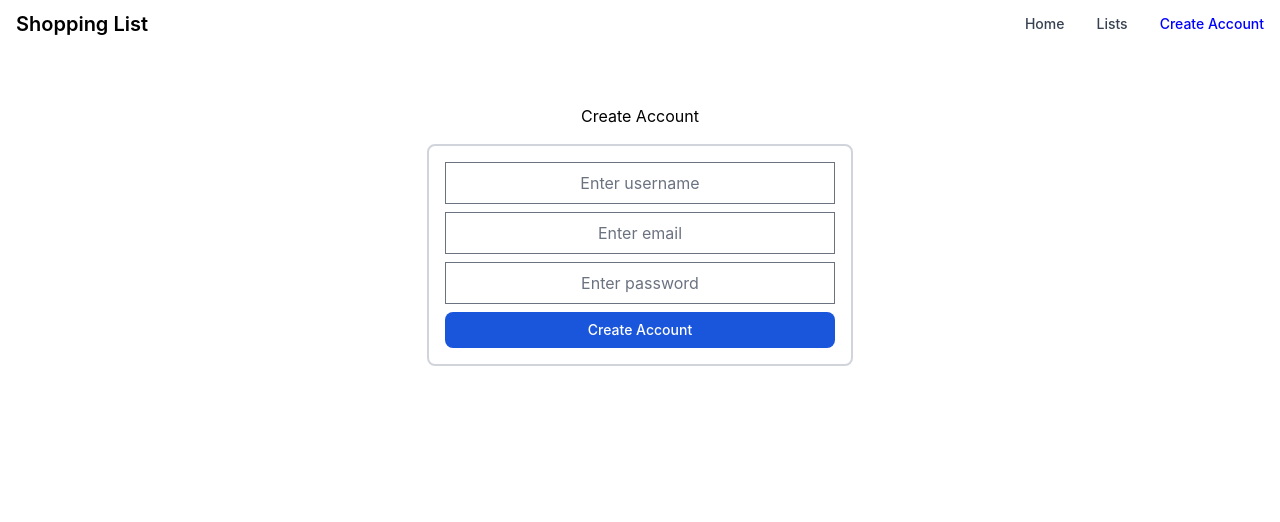
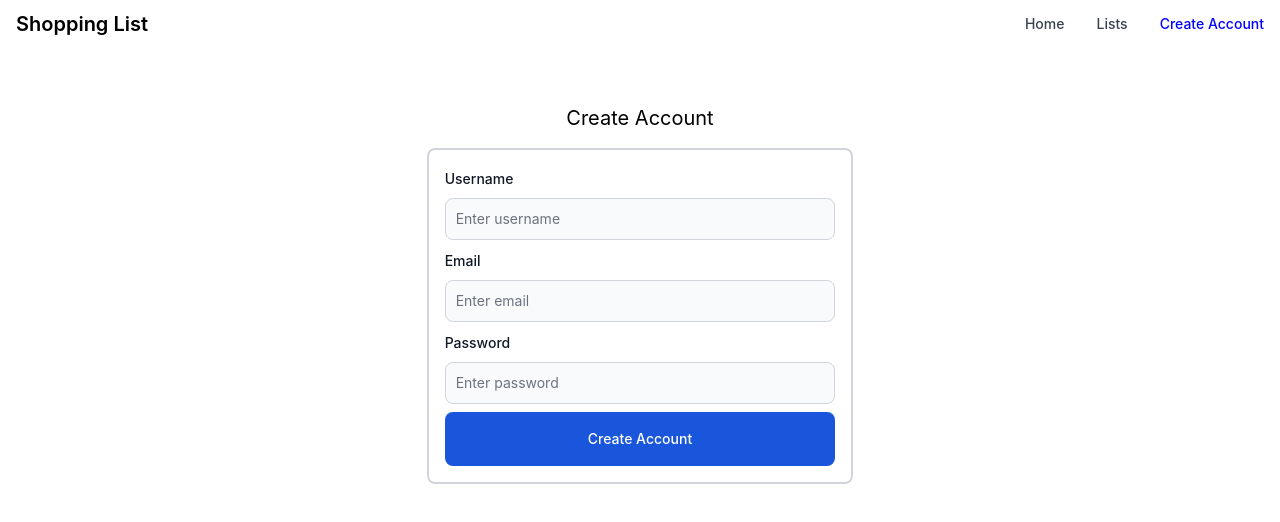
Before and after one commit to marco3211/shopping-app, a React (Vite) app: page /create-account in a window 1280 px wide. Shown: the top 522 px of the page. Built offline with nearby package versions, Linux system fonts and the light colour scheme.

Commit message:
update createAccountPage form look and fee;

```diff
--- a/src/pages/CreateAccountPage.jsx
+++ b/src/pages/CreateAccountPage.jsx
@@ -1,4 +1,5 @@
-import React, { useState } from 'react'
+import { useState } from 'react'
+import { Button, Label, TextInput } from 'flowbite-react'
 
 const CreateAccountPage = () => {
   // State for form inputs
@@ -29,12 +30,16 @@ const CreateAccountPage = () => {
   return (
     <div className="flex-1 w-1/3 mx-auto justify-middle">
       <div className="flex flex-col space-y-4">
-        <h1 className="text-center">Create Account</h1>
+        <h1 className="text-center text-xl">Create Account</h1>
         {error && <p className="text-red-500 text-center">{error}</p>}
         {success && <p className="text-green-500 text-center">{success}</p>}
         <form className="flex flex-col border-2 border-gray-300 rounded-lg p-4 space-y-2" onSubmit={handleSubmit}>
-          <input
-            className="text-center"
+          <div>
+            <div className="mb-2 block">
+              <Label htmlFor="username" value="Username" />
+            </div>
+            <TextInput
+              id="username"
               type="text"
               value={username}
               onChange={(e) => {
@@ -42,9 +47,15 @@ const CreateAccountPage = () => {
                 setError('')
               }}
               placeholder="Enter username"
+              required
             />
-          <input
-            className="text-center"
+          </div>
+          <div>
+            <div className="mb-2 block">
+              <Label htmlFor="email" value="Email" />
+            </div>
+            <TextInput
+              id="email"
               type="email"
               value={email}
               onChange={(e) => {
@@ -52,9 +63,15 @@ const CreateAccountPage = () => {
                 setError('')
               }}
               placeholder="Enter email"
+              required
             />
-          <input
-            className="text-center"
+          </div>
+          <div>
+            <div className="mb-2 block">
+              <Label htmlFor="password" value="Password" />
+            </div>
+            <TextInput
+              id="password"
               type="password"
               value={password}
               onChange={(e) => {
@@ -62,13 +79,15 @@ const CreateAccountPage = () => {
                 setError('')
               }}
               placeholder="Enter password"
+              required
             />
-          <button
+          </div>
+          <Button
             type="submit"
             className="px-3 py-2 text-sm font-medium text-center text-white bg-blue-700 rounded-lg hover:bg-blue-800 focus:ring-4 focus:outline-none focus:ring-blue-300 dark:bg-blue-600 dark:hover:bg-blue-700 dark:focus:ring-blue-800"
           >
             Create Account
-          </button>
+          </Button>
         </form>
       </div>
     </div>
```
Lines whose indentation alone changed are shown as unchanged.
